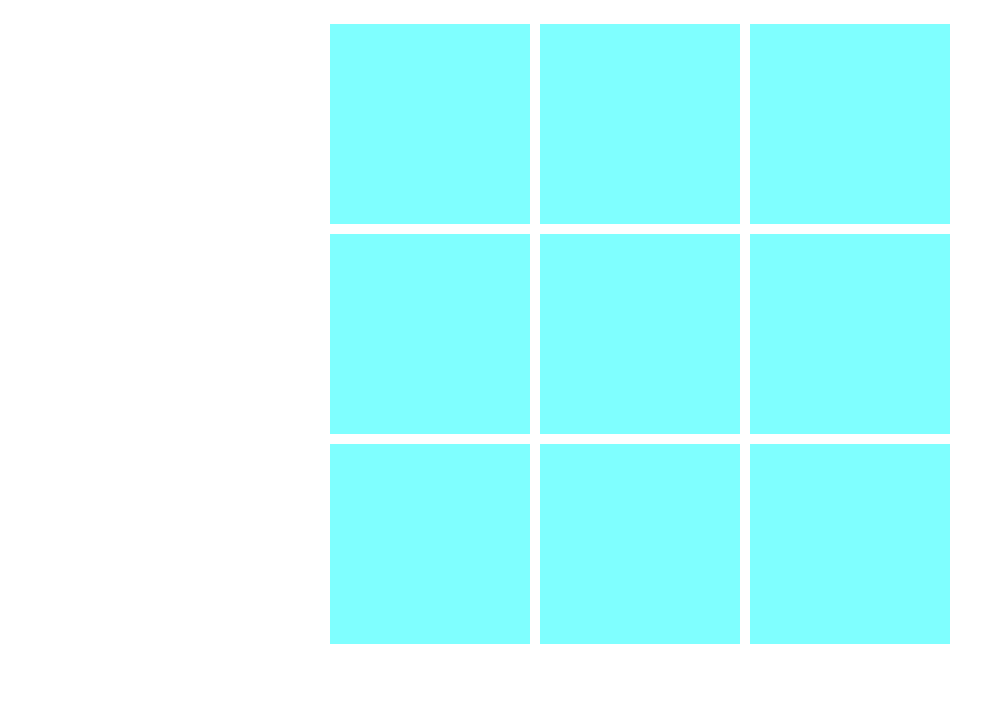
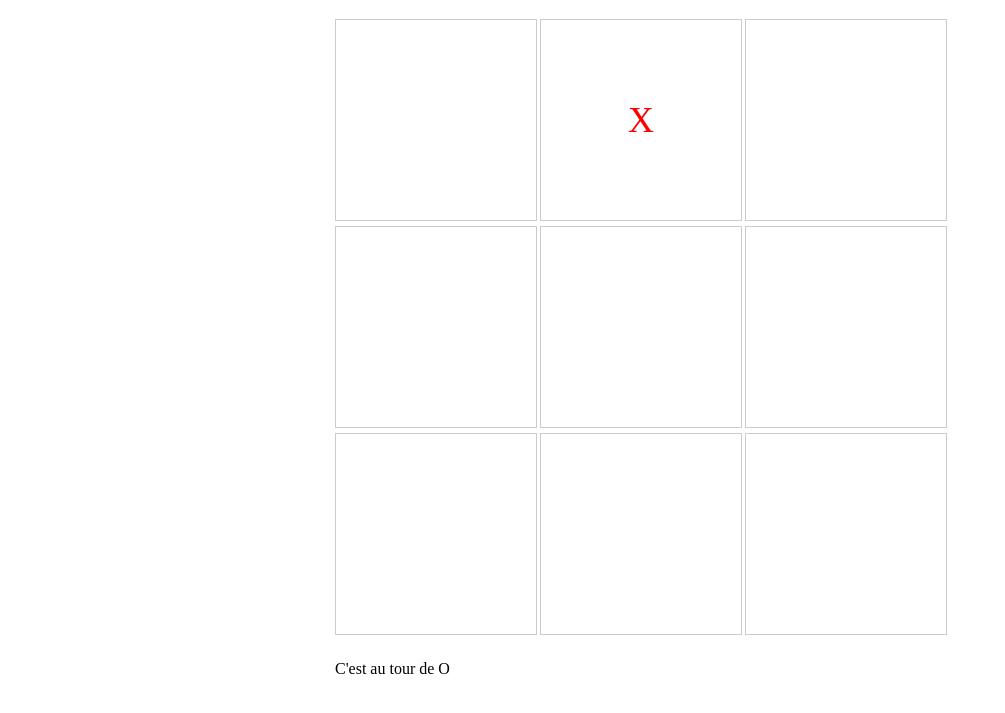
Before and after one commit to younes671/Exo_js, a plain HTML site: page Exo_3/index.html in a window 1280 px wide. Both pictures are taken after a click on the element 640 px from the left and 184 px from the top of the page. Shown: the part 61-774 px from the top of the page, without its empty margins (0-1005 px from the left). Drawn offline with Linux system fonts and the light colour scheme.

Commit message:
first commit

```diff
--- a/Exo_3/css/style.css
+++ b/Exo_3/css/style.css
@@ -1,41 +1,27 @@
-.block{
-    display: block;
-    justify-items: center;
-    align-items: center;
-}
-
-.block_1{
-    display: flex;
-    justify-content: center;
-    align-items: center;
-}
-
- .block_2{
-    display: flex;
-    justify-content: center;
-    align-items: center;
-}
-
-.block_3{
+.jeu{
     display: flex;
     justify-content: center;
     align-items: center;
 }
 
 
-.carre{
-    margin: 5px;
-    display: flex;
-    justify-content: center;
-    align-items: center;
-    font-size: 40px;
-    color: blueviolet;
+.grid {
+    display: grid;
+    grid-template-columns: repeat(3, 200px);
+    gap: 5px;
+}
+
+.cell {
     width: 200px;
     height: 200px;
-    background-color: aqua;
-    opacity: 0.5;
-    font-family: 'Times New Roman';
-    transition: transform 1s;
-    transform : scale(0.9) rotate (360deg);
+    border: 1px solid #ccc;
+    font-size: 36px;
+    display: flex;
+    align-items: center;
+    justify-content: center;
     cursor: pointer;
 }
+
+.message {
+    margin-top: 20px;
+}
--- a/Exo_3/index.html
+++ b/Exo_3/index.html
@@ -8,23 +8,24 @@
 </head>
 <body>
     <h1>Exo 3</h1>
-    <div class="block">
-        <div class="block_1">
-            <div class="carre"></div>
-            <div class="carre"></div>
-            <div class="carre"></div>
-        </div>
-        <div class="block_2">
-            <div class="carre"></div>
-            <div class="carre"></div>
-            <div class="carre"></div>
-        </div>
-        <div class="block_3">
-            <div class="carre"></div>
-            <div class="carre"></div>
-            <div class="carre"></div>
+
+    <div class="jeu">
+        <div class="grid" onclick="handleCellClick(event)">
+            <!-- Neuf cellules représentant la grille -->
+            <div class="cell" data-index="0"></div>
+            <div class="cell" data-index="1"></div>
+            <div class="cell" data-index="2"></div>
+            <div class="cell" data-index="3"></div>
+            <div class="cell" data-index="4"></div>
+            <div class="cell" data-index="5"></div>
+            <div class="cell" data-index="6"></div>
+            <div class="cell" data-index="7"></div>
+            <div class="cell" data-index="8"></div>
+            <div class="message">C'est au tour de X</div>
         </div>
     </div>
+
+
 
     <script src="js/main.js"></script>
 </body>
--- a/Exo_3/js/main.js
+++ b/Exo_3/js/main.js
@@ -0,0 +1,66 @@
+const cells = document.querySelectorAll('.cell');
+let currentPlayer = 'X';
+let gameBoard = ['', '', '', '', '', '', '', '', ''];
+let gameOver = false;
+
+function togglePlayer() {
+    currentPlayer = currentPlayer === 'X' ? 'O' : 'X'; // effectue changement joueur
+}
+
+function updateMessage() {
+    const messageElement = document.querySelector('.message');
+    if (!gameOver) {
+        messageElement.textContent = `C'est au tour de ${currentPlayer}`;
+    } else {
+        messageElement.textContent = 'Partie terminée';
+    }
+}
+
+// vérifie s'il y a un gagnant ou si la parie est terminée
+
+function checkWinner() {
+    const winningCombos = [ // toutes les combinaisons gagnantes
+        [0, 1, 2], [3, 4, 5], [6, 7, 8], // lignes
+        [0, 3, 6], [1, 4, 7], [2, 5, 8], // Colonnes
+        [0, 4, 8], [2, 4, 6]             // Diagonales
+    ];
+
+    for (const combo of winningCombos) {
+        const [a, b, c] = combo;
+
+        // condition si gagnant
+        if (gameBoard[a] !== '' && gameBoard[a] === gameBoard[b] && gameBoard[b] === gameBoard[c]) {
+            gameOver = true;
+            break;
+        }
+    }
+
+    if (!gameBoard.includes('') && !gameOver) {
+        gameOver = true; // cas plus de cellule vide et pas de gagnant
+    }
+
+    if (gameOver) {
+        setTimeout(() => {
+            updateMessage();
+        }, 500);
+    }
+}
+
+function handleCellClick(event) {
+    if (!gameOver) {   // vérifie si la partie est terminée
+        const clickedCell = event.target;  // récupère element clické
+        console.log(clickedCell)
+        const cellIndex = clickedCell.dataset.index; // récupère index cellule grace à data-index du html
+
+        if (gameBoard[cellIndex] === '') { // vérifie si la cellule est vide pour donner droit au joueur de cliquer
+            gameBoard[cellIndex] = currentPlayer;  // attribue cellule à un joueur
+            clickedCell.textContent = currentPlayer;  // affiche X ou O en fonction du joueur
+            clickedCell.style.color = currentPlayer === 'X' ? 'red' : 'green';  // determine couleur X et O
+
+            checkWinner();
+            togglePlayer();
+        }
+
+        updateMessage();
+    }
+}
```
